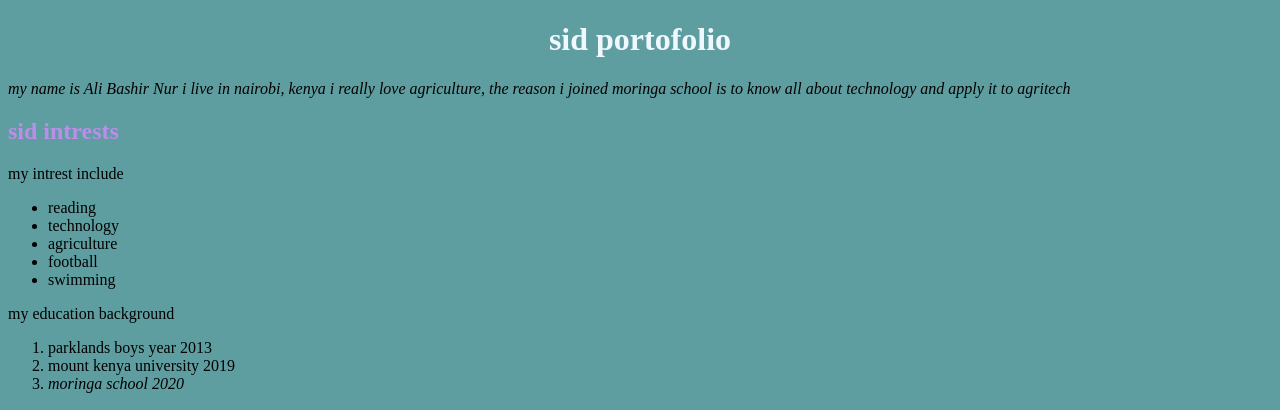
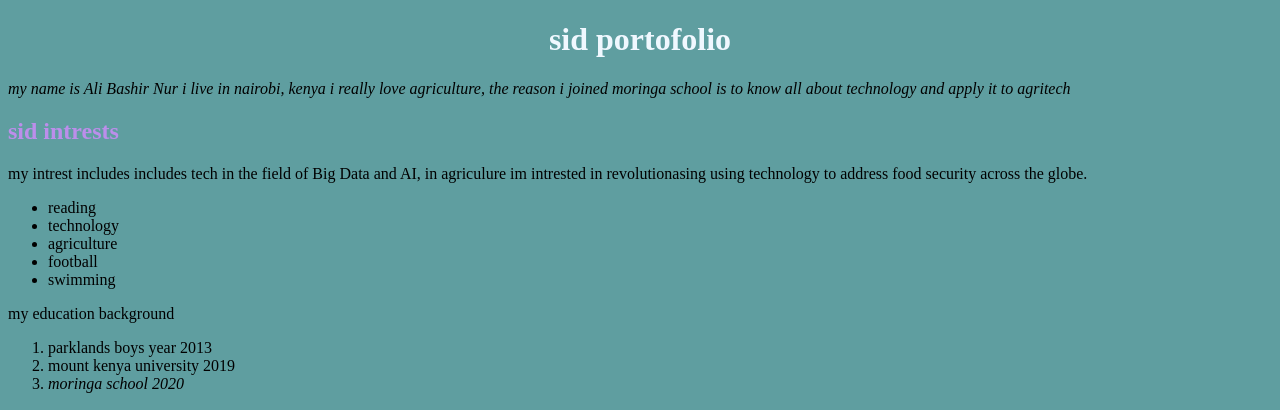
Before and after one commit to sidali-b/Ali-portofiol, a plain HTML site: page index.html in a window 1280 px wide. Shown: the top 410 px of the page. Drawn offline with Linux system fonts and the light colour scheme.

Commit message:
add more info to intrests pharagph

```diff
--- a/index.html
+++ b/index.html
@@ -13,7 +13,11 @@
 
     </p>
     <h2 class="intrests">sid intrests</h2>
-    <p class="intrests"> my intrest include</p>
+    <p class="intrests"> my intrest includes includes tech
+      in the field of Big Data and AI, in agriculure im intrested
+      in revolutionasing using technology to address food security
+      across the globe.</p>
+
     <ul>
       <li>reading</li>
       <li>technology</li>
```
